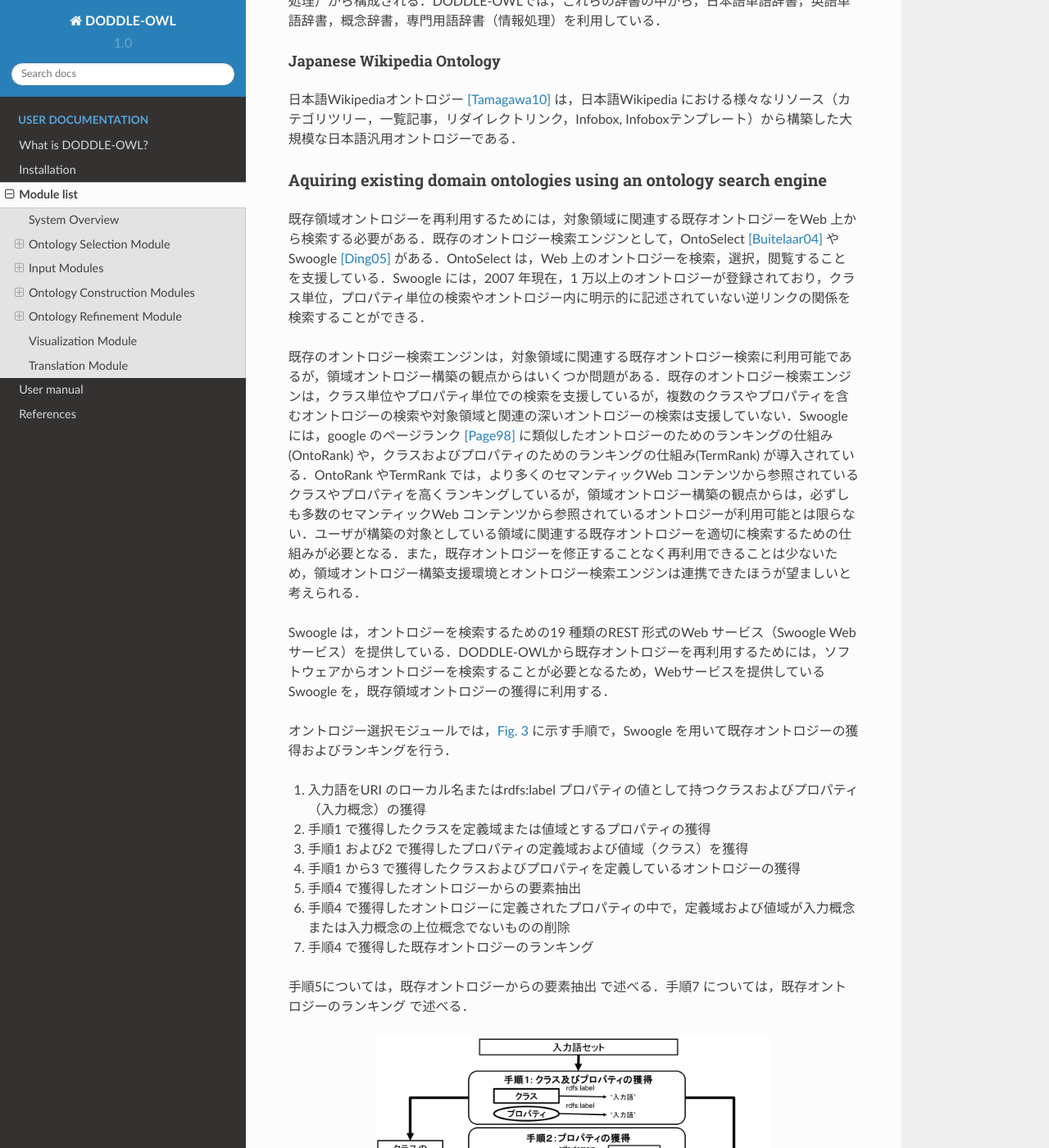
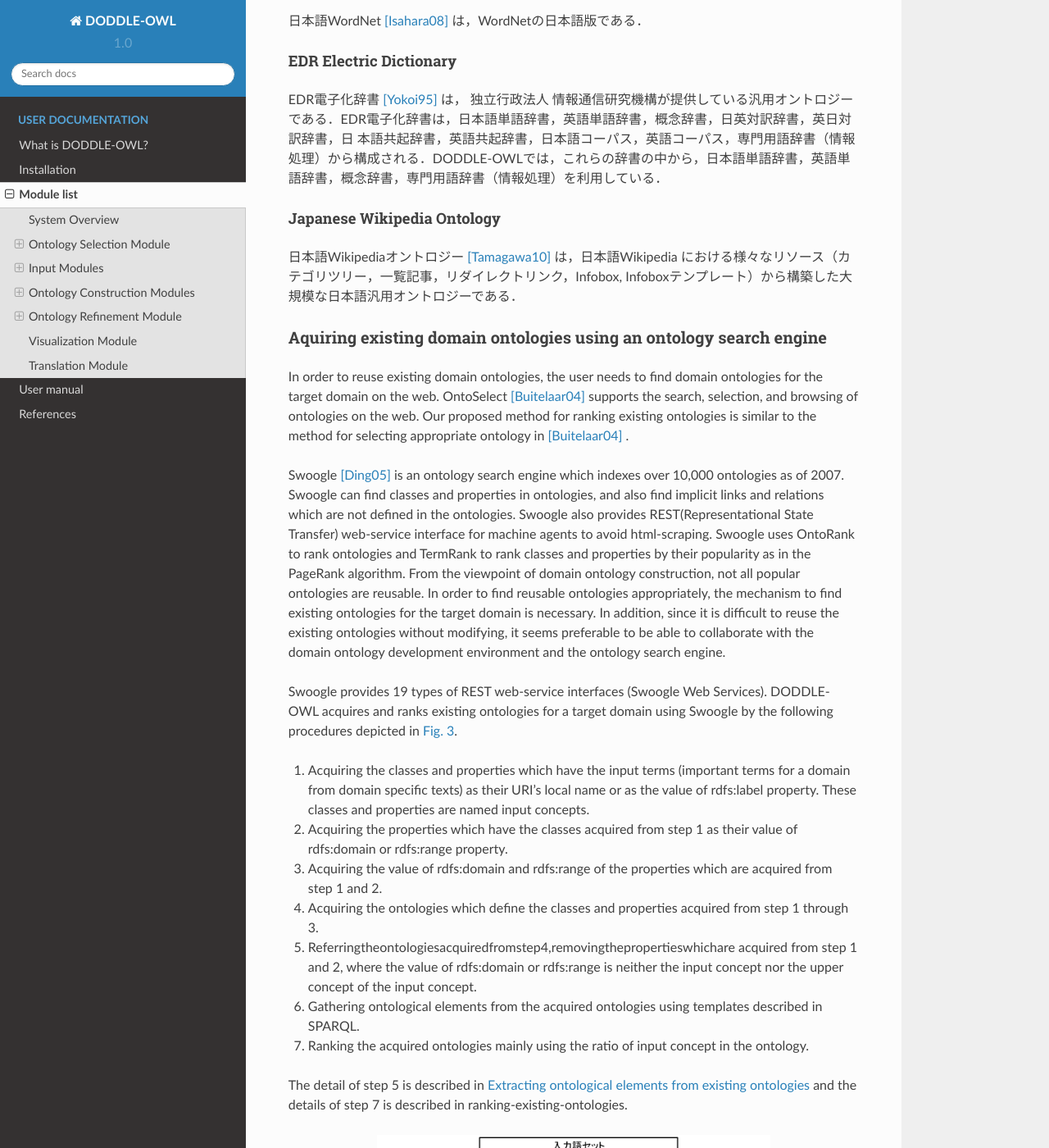
Before and after one commit to doddle-owl/doddle-owl-en-docs, a Sphinx documentation site: the page built from docs/source/modules.rst, in a window 1280 px wide and 1400 px high, scrolled down 3196 px. Shown: the whole window at 82% size. Built offline with Sphinx 7.4.7 and the Read the Docs theme 2.0.0, drawn with Linux system fonts in a browser that asks for light colours; some of the changed text lies outside the part shown.

Commit message:
modified modules.rst and references.rst

```diff
--- a/docs/source/modules.rst
+++ b/docs/source/modules.rst
@@ -5,15 +5,17 @@ Module list
 .. contents:: Contents
    :depth: 3
 
+.. |MR3| replace:: MR\ :sup:`3` \
 
 System Overview
 ==========================
-:numref:`system_flow` にDODDLE-OWLのシステム構成を示す．DODDLE-OWLは，オントロジー選択モジュール，入力モジュール，オントロジー構築モジュール，オントロジー洗練モジュール，視覚化モジュール，変換モジュールの主に六つのモジュールから構成される．
+:numref:`system_flow` shows the system overview of DODDLE-OWL. DODDLE-OWL has the following six main modules: Ontology Selection Module, Input Module, Construction Module, Refinement Module, Visualization Module, and Translation Module.
 
-階層構築モジュールおよび階層洗練モジュールは階層関係構築支援のために，DODDLE-I [Yamaguchi99]_ で提案された．関係構築モジュールおよび関係洗練モジュールは，その他の関係構築支援のために，DODDLE-II [Kurematsu04]_ で提案された．オントロジー選択モジュール，入力モジュール，視覚化モジュール，変換モジュールはDODDLE-OWLで新たに提案されたモジュールである．また，DODDLE-OWLでは，DODDLE-I およびDODDLE-II で提案された各モジュールを統合し，インタラクティブな領域オントロジー構築支援環境を実現している．
+Hierarchy Construction Module and Hierarchy Refinement Module were included in DODDLE-I  [Yamaguchi99]_ to support the user construct taxonomic relationships. Relationship Construction Module and Relationship Refinement Module, both added on to DODDLE-II [Kurematsu04]_ , support the construction of taxonomic and other rela- tionships. Ontology Selection Module, Input Module, Visualization Module, and Translation Module were additionally integrated in DODDLE-OWL to make possible an interactive domain ontology development environment.
 
-DODDLE-OWL では一つ以上の領域における専門文書があることを前提としている．また，ユーザは領域にとって重要な用語（入力語）を選択可能な知識をもっているものとする．
+Here, we assume that there are one or more domain specific documents, and we also assume that the users can select important terms that are needed to construct a domain ontology.
 
+First, as input of DODDLE-OWL, the users select several concepts in Input Module. In Construction Module, DODDLE-OWL generates the basis of an ontology, an initial concept hierarchy and set of concept pairs, by referring to reference ontologies and documents. In Refinement Module, the initial ontology generated by Construction Module is refined by the users through interactive support by DODDLE-OWL. The ontology constructed by DODDLE-OWL can be exported with the representation of OWL. Finally, Visualization Module (|MR3| [Morita06]_ ) is connected with DODDLE-OWL and works with an graphical editor.
 
 .. _system_flow:
 .. figure:: figures/system-flow.png
@@ -60,36 +62,67 @@ Japanese Wikipedia Ontology
 
 Aquiring existing domain ontologies using an ontology search engine
 ------------------------------------------------------------------------
-既存領域オントロジーを再利用するためには，対象領域に関連する既存オントロジーをWeb 上から検索する必要がある．既存のオントロジー検索エンジンとして，OntoSelect [Buitelaar04]_ やSwoogle [Ding05]_ がある．OntoSelect は，Web 上のオントロジーを検索，選択，閲覧することを支援している．Swoogle には，2007 年現在，1 万以上のオントロジーが登録されており，クラス単位，プロパティ単位の検索やオントロジー内に明示的に記述されていない逆リンクの関係を検索することができる．
+In order to reuse existing domain ontologies, the user needs to find domain ontologies for the target domain on the web. OntoSelect [Buitelaar04]_ supports the search, selection, and browsing of ontologies on the web. Our proposed method for ranking existing ontologies is similar to the method for selecting appropriate ontology in [Buitelaar04]_ .
 
-既存のオントロジー検索エンジンは，対象領域に関連する既存オントロジー検索に利用可能であるが，領域オントロジー構築の観点からはいくつか問題がある．既存のオントロジー検索エンジンは，クラス単位やプロパティ単位での検索を支援しているが，複数のクラスやプロパティを含むオントロジーの検索や対象領域と関連の深いオントロジーの検索は支援していない．Swoogle には，google のページランク [Page98]_ に類似したオントロジーのためのランキングの仕組み(OntoRank) や，クラスおよびプロパティのためのランキングの仕組み(TermRank) が導入されている．OntoRank やTermRank では，より多くのセマンティックWeb コンテンツから参照されているクラスやプロパティを高くランキングしているが，領域オントロジー構築の観点からは，必ずしも多数のセマンティックWeb コンテンツから参照されているオントロジーが利用可能とは限らない．ユーザが構築の対象としている領域に関連する既存オントロジーを適切に検索するための仕組みが必要となる．また，既存オントロジーを修正することなく再利用できることは少ないため，領域オントロジー構築支援環境とオントロジー検索エンジンは連携できたほうが望ましいと考えられる．
+Swoogle [Ding05]_  is an ontology search engine which indexes over 10,000 ontologies as of 2007. Swoogle can find classes and properties in ontologies, and also find implicit links and relations which are not defined in the ontologies. Swoogle also provides REST(Representational State Transfer) web-service interface for machine agents to avoid html-scraping. Swoogle uses OntoRank to rank ontologies and TermRank to rank classes and properties by their popularity as in the PageRank algorithm. From the viewpoint of domain ontology construction, not all popular ontologies are reusable. In order to find reusable ontologies appropriately, the mechanism to find existing ontologies for the target domain is necessary. In addition, since it is difficult to reuse the existing ontologies without modifying, it seems preferable to be able to collaborate with the domain ontology development environment and the ontology search engine.
 
-Swoogle は，オントロジーを検索するための19 種類のREST 形式のWeb サービス（Swoogle Web サービス）を提供している．DODDLE-OWLから既存オントロジーを再利用するためには，ソフトウェアからオントロジーを検索することが必要となるため，Webサービスを提供しているSwoogle を，既存領域オントロジーの獲得に利用する．
+Swoogle provides 19 types of REST web-service interfaces (Swoogle Web Services). DODDLE-OWL acquires and ranks existing ontologies for a target domain using Swoogle by the following procedures depicted in :numref:`ontology_ranking`.
 
-オントロジー選択モジュールでは，:numref:`ontology_ranking` に示す手順で，Swoogle を用いて既存オントロジーの獲得およびランキングを行う．
+#. Acquiring the classes and properties which have the input terms (important terms for a domain from domain specific texts) as their URI’s local name or as the value of rdfs:label property. These classes and properties are named input concepts.
+#. Acquiring the properties which have the classes acquired from step 1 as their value of rdfs:domain or rdfs:range property.
+#. Acquiring the value of rdfs:domain and rdfs:range of the properties which are acquired from step 1 and 2.
+#. Acquiring the ontologies which define the classes and properties acquired from step 1 through 3.
+#. Referringtheontologiesacquiredfromstep4,removingthepropertieswhichare acquired from step 1 and 2, where the value of rdfs:domain or rdfs:range is neither the input concept nor the upper concept of the input concept.
+#. Gathering ontological elements from the acquired ontologies using templates described in SPARQL.
+#. Ranking the acquired ontologies mainly using the ratio of input concept in the ontology.
 
-1. 入力語をURI のローカル名またはrdfs:label プロパティの値として持つクラスおよびプロパティ（入力概念）の獲得
-2. 手順1 で獲得したクラスを定義域または値域とするプロパティの獲得
-3. 手順1 および2 で獲得したプロパティの定義域および値域（クラス）を獲得
-4. 手順1 から3 で獲得したクラスおよびプロパティを定義しているオントロジーの獲得
-5. 手順4 で獲得したオントロジーからの要素抽出
-6. 手順4 で獲得したオントロジーに定義されたプロパティの中で，定義域および値域が入力概念または入力概念の上位概念でないものの削除
-7. 手順4 で獲得した既存オントロジーのランキング
-
-手順5については，既存オントロジーからの要素抽出 で述べる．手順7 については，既存オントロジーのランキング で述べる．
+The detail of step 5 is described in :ref:`extracting-ontological-elements` and the details of step 7 is described in ranking-existing-ontologies.
 
 .. _ontology_ranking:
 .. figure:: figures/procedure_flow_of_acquiring_and_ranking_existing_ontologies.png
    :scale: 80 %
-   :alt:  Swoogleを用いた既存オントロジーの獲得およびランキング
+   :alt:  The procedure flow for acquiring and ranking existing ontologies for a target domain using Swoogle
    :align: center
 
-   Swoogleを用いた既存オントロジーの獲得およびランキング
+   The procedure flow for acquiring and ranking existing ontologies for a target domain using Swoogle
 
-表1: OWL 基本語彙，SKOS, WordNet RDF/OWL におけるオントロジーの要素を特定するクラスおよびプロパティ一覧
+.. _extracting-ontological-elements:
+
+Extracting ontological elements from existing ontologies
+-------------------------------------------------------------------
+ In order to reuse existing ontologies for domain ontology construction, it is necessary to extract reusable elements from existing ontologies. DODDLE-OWL supports the
+ construction of taxonomic and other relationships in the domain ontology. The elements constructing taxonomic and other relationships are concepts (classes and properties), labels of concepts, descriptions of concepts, super-subrelations, and other relations. Concept is absolutely essential for the domain ontology construction. Labels of concepts are necessary to find concepts related to input terms. Descriptions of concepts are necessary for word sense disambiguation. Super-subrelations are necessary to construct taxonomic relationships. Other relations include the definitions of the properties and their **rdfs:domain** and **rdfs:range**. Other relations are necessary to construct other relationships. Ontology languages (e.g. RDFS, DAML, and OWL) provide the vocabularies to define the above elements of ontology.
+
+In Swoogle, the user can search ontologies based on the vocabularies provided by RDFS, DAML, and OWL.
+
+例えば，Swoogle ではクラスを，次の(X, Y, Z) というステートメントを満たすXと定義している．
+
+* X は匿名リソース（空白ノード）ではない
+* Y はrdf:type プロパティである
+* Zは以下のいずれかのクラスである- rdfs:Class, owl:Class, owl:Restriction, owl:DataRange, daml:Class, daml:Datatype, daml:Restriction
+
+Most of the existing ontologies are described in basic vocabularies of RDFS, DAML, and OWL. However, some general ontologies and thesauruses are described based on other schemes. `WordNet RDF/OWL <http://www.w3.org/TR/wordnet-rdf/>`_ provides a standard conversion of WordNet for direct use by Semantic Web application developers. The WordNet RDF/OWL schema is different from the OWL basic vocabularies. SKOS (Simple Knowledge Organisation System) [Miles05]_ provides a model for expressing the basic structure and the content of concept schemes. Some thesauruses are converted to SKOS. SKOS is also different from the OWL basic vocabularies.
+
+:numref:`label_extraction` shows the difference of the labels of concepts among OWL basic vocabulary, SKOS, and the WordNet RDF/OWL scheme. In :numref:`label_extraction`, we regard a synset in WordNet as a concept.
+
+表1 にOWL基本語彙，SKOS, WordNet RDF/OWLにおけるオントロジーの要素を特定するクラスおよびプロパティ一覧を示す．
+
+From the viewpoint of domain ontology construction reusing existing ontologies in various schemes, including thesauruses, we use five types of templates for extracting
+the elements of ontology described in SPARQL query language for RDF [hommeaux08]_ . The five types of templates each extract one of the following elements: Classes, properties, labels and descriptions, super-subrelations, and other relations.
+
+.. _label_extraction:
+.. figure:: figures/label_extraction.png
+   :scale: 80 %
+   :alt: Difference of the labels of concepts among OWL Basic Vocabulary, SKOS, and the WordNet RDF/OWL scheme
+   :align: center
+
+   Difference of the labels of concepts among OWL Basic Vocabulary, SKOS, and the WordNet RDF/OWL scheme
+
+
+OWL 基本語彙，SKOS, WordNet RDF/OWL におけるオントロジーの要素を特定するクラスおよびプロパティ一覧
 
 =====================  =============================================================
-オントロジーの要素     オントロジーの要素を特定するクラスおよびプロパティ一覧
+Ontological Elements     オントロジーの要素を特定するクラスおよびプロパティ一覧
 =====================  =============================================================
 概念                   | rdfs:Class, owl:Class, rdf:Property, owl:ObjectProperty, etc
                        | skos:Concept
@@ -108,39 +141,14 @@ Swoogle は，オントロジーを検索するための19 種類のREST 形式
                        | wn20schema:antonymOf, wn20schema:partMeronymOf, etc
 =====================  =============================================================
 
-
-Extracting ontological elements from existing ontologies
--------------------------------------------------------------------
-OWLオントロジーを参照オントロジーとして領域オントロジー構築支援で利用するためには，オントロジー構築支援に利用可能な要素をOWLオントロジーから抽出する必要がある．DODDLE-OWLでは，領域オントロジーにおける階層関係およびその他の関係の定義を支援している．概念関係およびその他の関係を定義するために必要なOWLオントロジーの要素は，概念（クラスおよびプロパティ），概念の見出し，概念の説明，階層関係，その他の関係である．概念の抽出は，領域オントロジー構築において必須である．概念の見出しは，入力語と概念を対応づける（入力概念選択）ために必要である．概念の説明は，入力語に対応する概念が複数ある場合に，入力概念をユーザが選択する際の参考となる．階層関係はクラスおよびプロパティ階層を構築する際に必要である．その他の関係を定義するために，プロパティの定義域および値域を抽出する必要がある．RDFS,DAML, OWL などのオントロジー記述言語は，上記のオントロジーの要素を定義するために基本的なクラスやプロパティを提供している．
-
-Swoogle では，現状ではRDFS, DAML, OWLが提供している基本的なクラスおよびプロパティに基づいて，オントロジーの検索を行うことができるようになっている．例えば，Swoogle ではクラスを，次の(X, Y, Z) というステートメントを満たすXと定義している．
-
-* X は匿名リソース（空白ノード）ではない
-* Y はrdf:type プロパティである
-* Zは以下のいずれかのクラスである- rdfs:Class, owl:Class, owl:Restriction, owl:DataRange, daml:Class, daml:Datatype, daml:Restriction
-
-Swoogle が扱う範囲のクラスやプロパティのみをOWL オントロジーから抽出する場合には，Swoogle の定義に従ってオントロジーの要素を抽出すればよい．しかし，それ以外の形式で定義された汎用オントロジーやシソーラスが存在する．[Koide06]_ ではWordNetやEDR のOWL化について検討しており，それらはSwoogle で定義しているクラスやプロパティとは構造が異なっている．:numref:`label_extraction` にOWL 基本語彙，SKOS (Simple Knowledge Organisation System) [Miles05]_ ，WordNet RDF/OWLにおける“概念の見出し” の表現方法を示す． [Nakayama06]_ では，Wikipedia に対してWeb マイニングを行う手法であるWikipedia マイニングを提案し，シソーラス辞書を構築している (wikipedia-lab ) ．構築されたWikipedia シソーラスを表現するための語彙としてSKOS を用いている．SKOS では，概念を表すクラスとしてskos:Concept，上位概念を表すプロパティとしてskos:broader などの語彙が定義されており，OWL基本語彙とは異なっている．表1 にOWL基本語彙，SKOS, WordNet RDF/OWLにおけるオントロジーの要素を特定するクラスおよびプロパティ一覧を示す．
-
-DODDLE-OWLでは，多用な形式のオントロジーからオントロジーの要素を抽出するために，クラス抽出テンプレート，プロパティ抽出テンプレート，見出しと説明抽出テンプレート，階層関係抽出テンプレート，その他の関係抽出テンプレートの5 種類のテンプレートをRDF クエリー言語SPARQL [hommeaux08]_ を用いて記述し，OWL オントロジーと対応づけている．
-
-.. _label_extraction:
-.. figure:: figures/label_extraction.png
-   :scale: 80 %
-   :alt: OWL基本語彙，SKOS，WordNet RDF/OWLスキーマにおける“概念の見出し”の表現方法
-   :align: center
-
-   OWL基本語彙，SKOS，WordNet RDF/OWLスキーマにおける“概念の見出し”の表現方法
-
-
 Ranking existing ontologies
 ----------------------------------------------------
-DODDLE-OWLは，現状ではSwoogle のOntoRank およびTermRank，オントロジー中の入力概念を含む割合，オントロジー中の入力概念に関するその他の関係数の四つをランキングのための指標としている．OntoRank およびTermRank は，[Ding05]_ で提案されているオントロジーとクラスおよびプロパティをランキングするための指標である．本研究では，入力概念をより多く含むオントロジーを対象領域に関連するオントロジーと仮定する．また，入力概念に関するその他の関係をより多く定義しているオントロジーも対象領域に関連するオントロジーと仮定する．入力概念を含む割合が同程度のオントロジーについては，OntoRank を参考にすることで，ユーザはより多くのセマンティックWeb 文書で参照されているオントロジーを再利用することが可能となる．語の多義性により，入力概念の候補が複数ある場合には，TermRank を参考にすることで，ユーザはより多くのオントロジーで参照されている入力概念を再利用することが可能となる．
-
+DODDLE-OWL uses **OntoRank**, **TermRank**, and the ratio of input concept in the ontology as the ranking measures for the extracted ontologies. **OntoRank** is the
+ranking measure for ontologies proposed in [Ding05]_, and **TermRank** is the ranking measure for classes and properties also proposed in [Ding05]_. We assume that the more the ontology includes input concepts, the more it relates to the target domain. If two ontologies include the same number of input concepts, the user can select the more popular ontology according to their **OntoRank**. When there are multiple candidates for the input concept due to the ambiguity of the input term, the user can select the more popular concept according to their **TermRank**.
 
 Issues for reusing ontologies
 ----------------------------------------------------
 DODDLE-OWLでは，階層関係構築支援を行うために，参照オントロジーから入力概念に関連するパスを抽出し，合成および不要概念の剪定を行う．Web 上に散在する異種のオントロジーのパスを合成する際には，上位概念階層の構造の違いにより単純に合成することは困難である．そのため，オントロジーアライメントによる類似概念の同定が必要となる．現状では，オントロジーアライメントを用いた階層関係構築支援は実現できていない．オントロジーアライメントについては，オントロジーアライメントのコンテスト が活発に行われており，ツールも多数公開されている．オントロジーアライメントツールとDODDLE-OWLの連携については，今後の課題である．
-
 
 Input Modules
 ========================
--- a/docs/source/references.rst
+++ b/docs/source/references.rst
@@ -12,6 +12,7 @@ References
 .. [Miles05] A. Miles, and D. Brickley, “SKOS Core Guide,” , 2005, http://www.w3.org/TR/swbp-skos-core-guide/.
 .. [Miller95] G.A.Miller, “WordNet: A Lexical Database for English,” Commun. ACM, vol.38, no.11, pp.39?41, 1995.
 .. [Motoda06] 元田浩，津本周作，山口高平，沼尾政行，データマイニングの基礎，オーム社，2006.
+.. [Morita06] Takeshi Morita, Noriaki Izumi, Naoki Fukuta, Takahira Yamaguchi, “A Graphical RDF-based Meta-Model Management Tool”, IEICE Transactions on Information and Systems, Special Issue on Knowledge-Based Software Engineering Vol.E89-D No.4 pp.1368-1377, (2006), DOI: 10.1093/ietisy/e89-d.4.1368
 .. [Nakagawa03] 中川裕志，森辰則，湯本紘彰，“出現頻度と連接頻度に基づく専門用語抽出，” 自然言語処理，vol.10，no.1，pp.29–35，2003，http://gensen.dl.itc.u-tokyo.ac.jp/.
 .. [Nakayama06] 中山浩太郎，原隆浩，西尾章治郎，“Wikipedia マイニングによるシソーラス辞書構築手法，” 情報処理学会論文誌，vol.47，no.10，pp.2917?2928，2006，http://wikipedialab.org/.
 .. [Page98] L. Page, S. Brin, R. Motwani, and T. Winograd, “The PageRank Citation Ranking: Bringing Order to the Web,” Technical report, Stanford Digital Library Technologies Project, 1998, http://citeseer.ist.psu.edu/page98pagerank.html.
```
